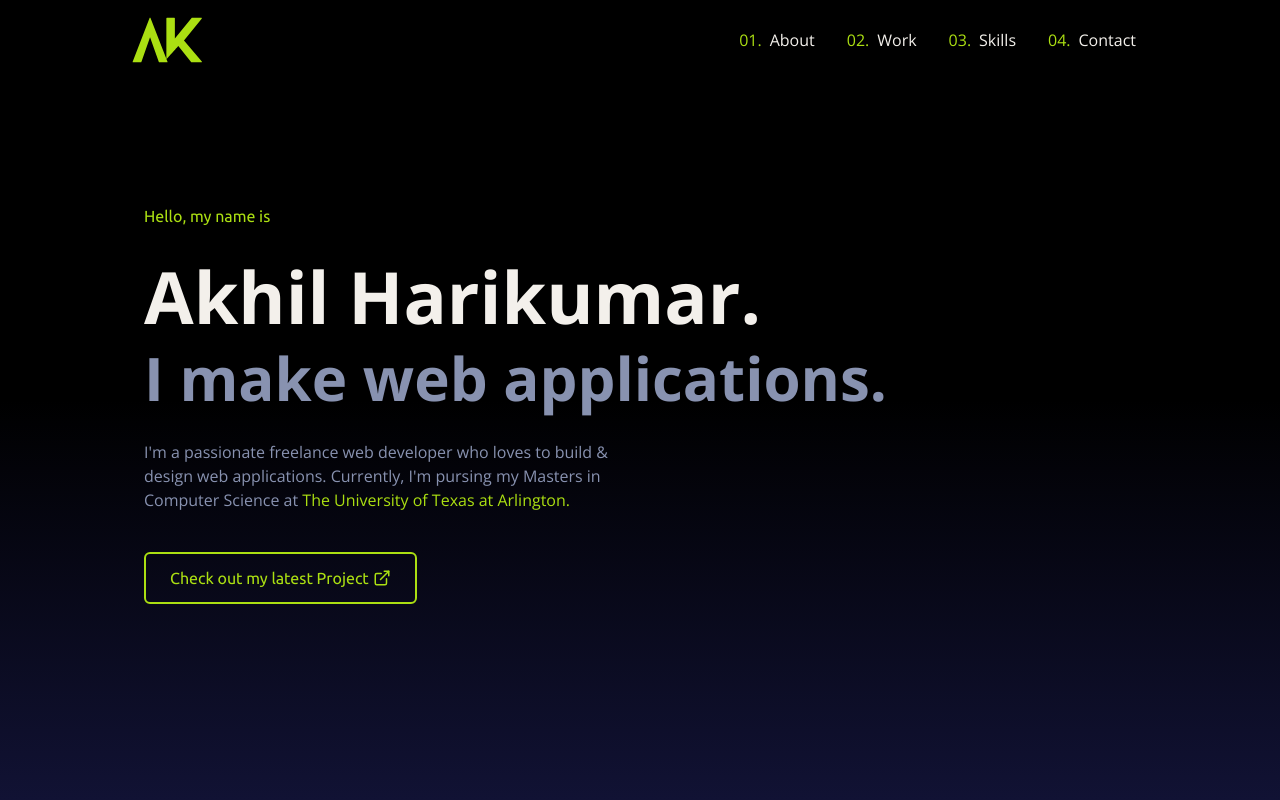
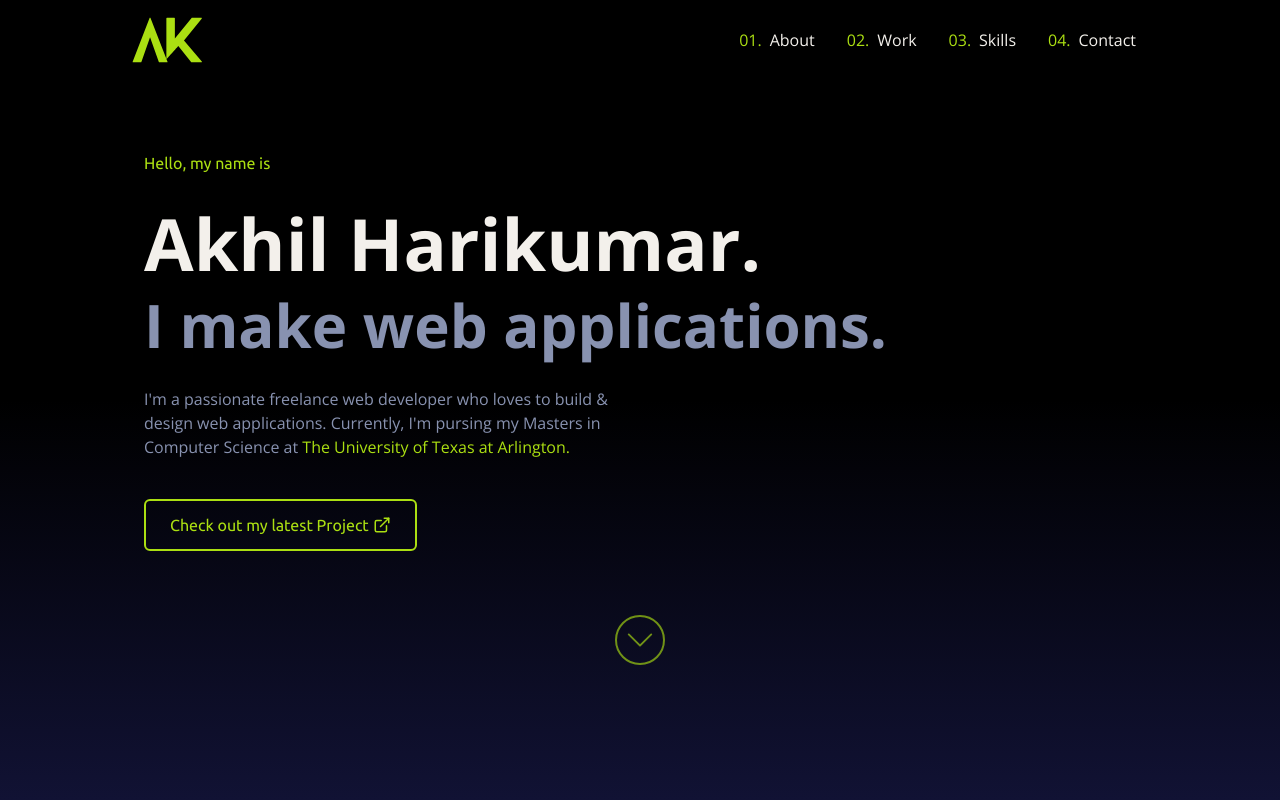
Before and after one commit to AkhilsWorkshop/Portfolio, a React (Create React App) app: page / in a window 1280 px wide. Shown: the top 800 px of the page. Built offline with nearby package versions, Linux system fonts and the light colour scheme.

Commit message:
Added scroll down Icon

```diff
--- a/src/components/Contact.js
+++ b/src/components/Contact.js
@@ -9,14 +9,14 @@ const Contact = () => {
                 <div className="sm:mt-20 flex items-center"
                     data-aos="fade-right"
                     data-aos-delay="100">
-                    <p className="text-2xl md:text-3xl font-bold"><span className="text-primary">04. </span>Contact me</p>
+                    <p className="text-2xl md:text-3xl font-bold"><span className="text-primary">04. </span>Questions?</p>
                     <div className="hidden sm:flex bg-third/30 h-[0.01rem] w-1/3 ml-5"></div>
                 </div>
 
                 <div className="flex flex-col justify-center items-center gap-5"
                     data-aos="fade-up"
                     data-aos-delay="100">
-                    <p className="text-lg sm:text-xl text-justify">Have any questions for me? Use the form below!</p>
+                    <p className="text-lg sm:text-xl text-justify">Feel free to reach me out!</p>
                     <form action="https://getform.io/f/b2fd7330-de80-457a-8155-3b8052ec0c9b" className="flex flex-col w-full md:w-1/2" method="POST">
                         <input type="text" name="name" placeholder="Your name" className="p-2 bg-transparent
                          border-2 border-sixth bg-fifth rounded-md text-secondary" required />
@@ -24,7 +24,7 @@ const Contact = () => {
                          border-2 border-sixth bg-fifth rounded-md text-secondary" required />
 
                         <textarea name="message" placeholder="Your Message" rows="3" className="p-2 bg-transparent
-                         border-2 border-sixth bg-fifth rounded-md text-secondary"></textarea>
+                         border-2 border-sixth bg-fifth rounded-md text-secondary" required></textarea>
 
                         <button className=" text-primary bg-transparent border-2 border-primary uppercase  shadow-xl gap-1 duration-300 hover:bg-primary/20 py-3 px-5 rounded-md mx-auto my-8">Send message</button>
                     </form>
--- a/src/components/Home.js
+++ b/src/components/Home.js
@@ -1,5 +1,6 @@
 import { FiExternalLink } from "react-icons/fi"
 import { Link } from 'react-scroll';
+import { BsChevronDown } from "react-icons/bs"
 
 
 const Home = () => {
@@ -40,6 +41,14 @@ const Home = () => {
                         </a>
 
                     </div>
+                    <div className="flex justify-center"
+                        data-aos="fade-up"
+                        data-aos-once="true"
+                        data-aos-delay="1000">
+                        <Link to="About" smooth>
+                            <BsChevronDown className="text-primary border-2 p-2 mt-10 animate-pulse hover:animate-none hover:bg-primary/20 duration-200 rounded-full cursor-pointer" size={50} />
+                        </Link>
+                    </div>
 
                 </div>
 
--- a/src/data/skills.js
+++ b/src/data/skills.js
@@ -35,6 +35,21 @@ export const list = [
         title: "PyScript",
     },
     {
+        id: 9,
+        URL: "https://cdn.jsdelivr.net/gh/devicons/devicon/icons/html5/html5-original.svg",
+        title: "HTML5",
+    },
+    {
+        id: 10,
+        URL: "https://cdn.jsdelivr.net/gh/devicons/devicon/icons/css3/css3-original.svg",
+        title: "css3",
+    },
+    {
+        id: 20,
+        URL: "https://cdn.jsdelivr.net/gh/devicons/devicon/icons/sass/sass-original.svg",
+        title: "Sass",
+    },
+    {
         id: 7,
         URL: "https://cdn.jsdelivr.net/gh/devicons/devicon/icons/tailwindcss/tailwindcss-plain.svg",
         title: "tailwindcss",
@@ -45,19 +60,30 @@ export const list = [
         title: "Bootstrap",
     },
     {
-        id: 9,
-        URL: "https://cdn.jsdelivr.net/gh/devicons/devicon/icons/html5/html5-original.svg",
-        title: "HTML5",
+        id: 16,
+        URL: "https://cdn.jsdelivr.net/gh/devicons/devicon/icons/firebase/firebase-plain.svg",
+        title: "Firebase",
     },
     {
-        id: 10,
-        URL: "https://cdn.jsdelivr.net/gh/devicons/devicon/icons/css3/css3-original.svg",
-        title: "css3",
+        id: 17,
+        URL: "https://cdn.jsdelivr.net/gh/devicons/devicon/icons/mysql/mysql-original.svg",
+        title: "MySQL",
     },
     {
         id: 11,
         URL: "https://cdn.jsdelivr.net/gh/devicons/devicon/icons/postgresql/postgresql-original.svg",
         title: "PostgreSQL",
+    },
+    {
+        id: 15,
+        URL: aws,
+        title: "AWS",
+        property: "brightness-150 h-full",
+    },
+    {
+        id: 18,
+        URL: "https://cdn.jsdelivr.net/gh/devicons/devicon/icons/heroku/heroku-original.svg",
+        title: "heroku",
     },
     {
         id: 12,
@@ -71,39 +97,14 @@ export const list = [
         property: "invert",
     },
     {
-        id: 14,
-        URL: "https://cdn.jsdelivr.net/gh/devicons/devicon/icons/vscode/vscode-original.svg",
-        title: "VS Code",
-    },
-    {
-        id: 15,
-        URL: aws,
-        title: "AWS",
-        property: "brightness-150 h-full",
-    },
-    {
-        id: 16,
-        URL: "https://cdn.jsdelivr.net/gh/devicons/devicon/icons/firebase/firebase-plain.svg",
-        title: "Firebase",
-    },
-    {
-        id: 17,
-        URL: "https://cdn.jsdelivr.net/gh/devicons/devicon/icons/mysql/mysql-original.svg",
-        title: "MySQL",
-    },
-    {
-        id: 18,
-        URL: "https://cdn.jsdelivr.net/gh/devicons/devicon/icons/heroku/heroku-original.svg",
-        title: "heroku",
-    },
-    {
         id: 19,
         URL: "https://cdn.jsdelivr.net/gh/devicons/devicon/icons/npm/npm-original-wordmark.svg",
         title: "npm",
     },
     {
-        id: 20,
-        URL: "https://cdn.jsdelivr.net/gh/devicons/devicon/icons/sass/sass-original.svg",
-        title: "Sass",
-    }
+        id: 14,
+        URL: "https://cdn.jsdelivr.net/gh/devicons/devicon/icons/vscode/vscode-original.svg",
+        title: "VS Code",
+    },
+
 ]
```
